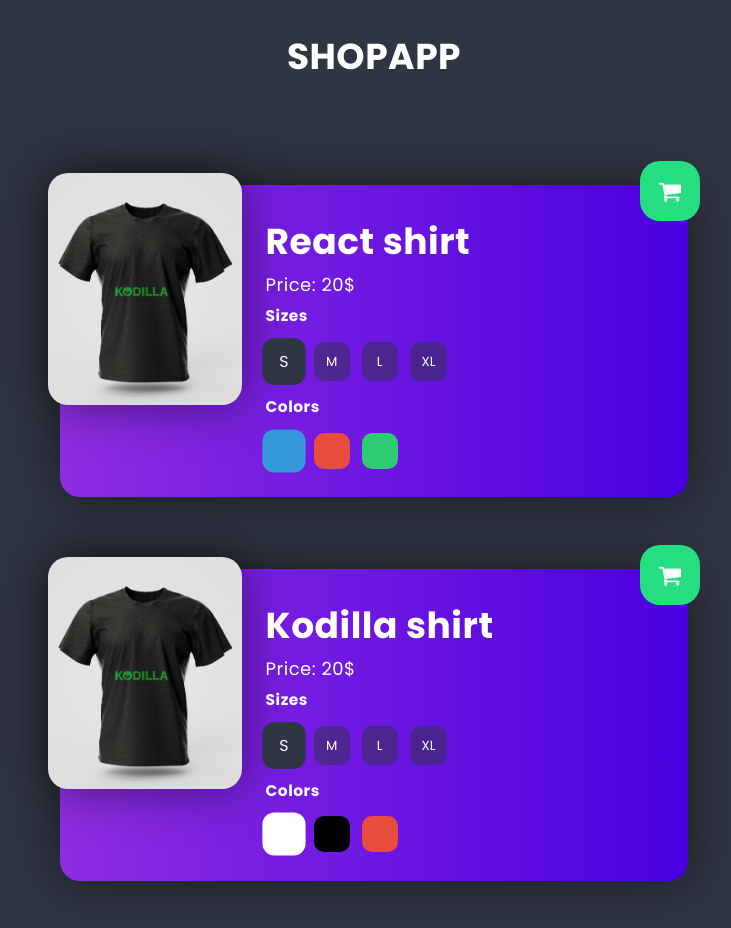
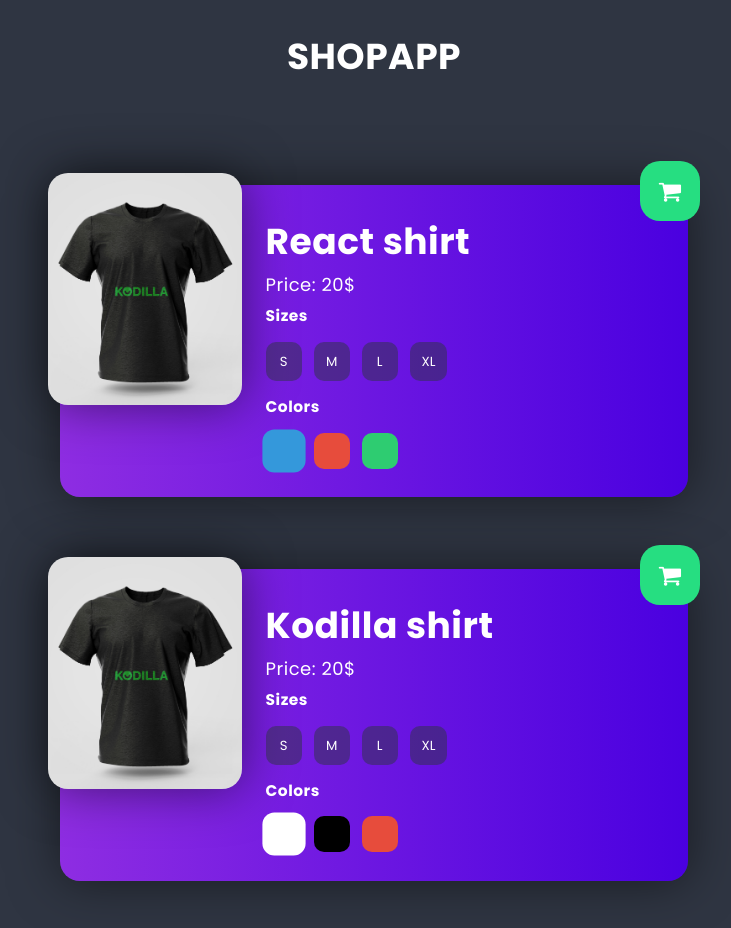
Before and after one commit to Tweber663/11-product-personalisation, a React (Create React App) app in the folder personalisation/: page / in a window 1280 px wide. Shown: the top 928 px of the page, without its empty margins (266-997 px from the left). Built offline with nearby package versions, Linux system fonts and the light colour scheme.

Commit message:
size change working

```diff
--- a/personalisation/src/components/Product/Product.js
+++ b/personalisation/src/components/Product/Product.js
@@ -5,7 +5,9 @@
 
 const Product = props => {
 
-const {title, colors} = props;
+const {title, colors, sizes} = props;
+
+console.log(sizes)
 
 let colorArr = []
 
@@ -15,9 +17,12 @@
  colorArr.push(`color${firstLetter}${remainingLetters}`)
 })
 
-console.log(colorArr);
+// console.log(colorArr);
 
 const [selectedColor, setSelectedColor] = useState(colorArr[0]);
+const [selectedSize, setSelectedSize] = useState('S')
+
+console.log(selectedSize)
 
   return (
     <article className={styles.product }>
@@ -38,19 +43,16 @@
           <div className={styles.sizes}>
             <h3 className={styles.optionLabel}>Sizes</h3>
             <ul className={styles.choices}>
-              <li><button type="button" className={styles.active}>S</button></li>
-              <li><button type="button">M</button></li>
-              <li><button type="button">L</button></li>
-              <li><button type="button">XL</button></li>
+              {sizes.map((s, index) => (
+                 <li onClick={() => setSelectedSize(s)} key={index}><button type="button" className={clsx(selectedSize === s && styles.active)}>{s.name}</button></li>
+              ))}
             </ul>
           </div>
+
 
           <div className={styles.colors}>
             <h3 className={styles.optionLabel}>Colors</h3>
             <ul className={styles.choices}>
-              {/* <li><button type="button" className={clsx(styles.colorBlack, styles.active)} /></li>
-              <li><button type="button" className={clsx(styles.colorRed)} /></li>
-              <li><button type="button" className={clsx(styles.colorWhite)} /></li> */}
               {colorArr.map((colorClass, index) => (
                 <li  onClick={() => setSelectedColor(colorClass)}  key={index}><button type="button" className={clsx(styles[colorClass], selectedColor === colorClass && styles.active)} /></li>
               ))}
```
